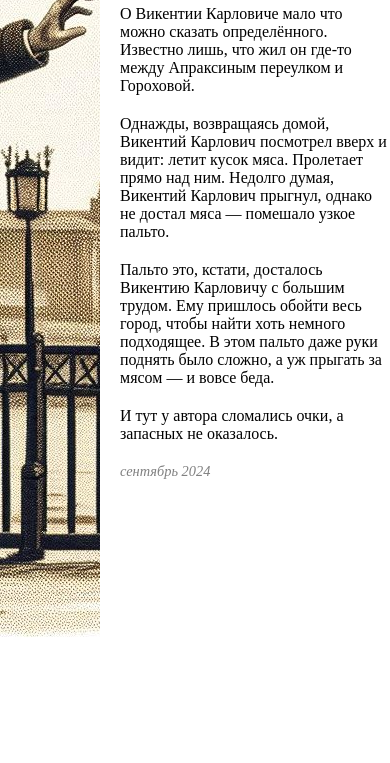
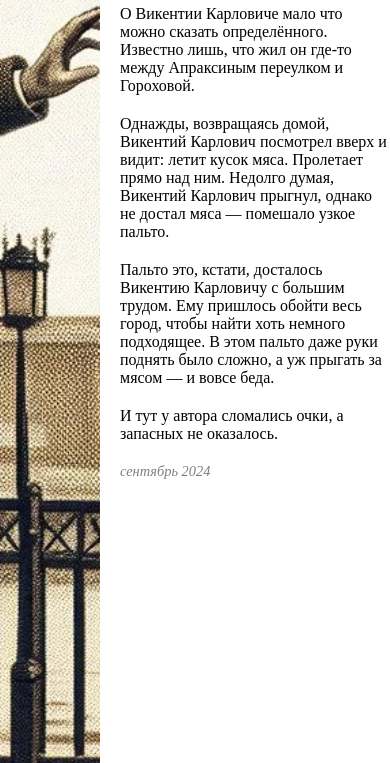
Before and after one commit to himmih/harms, a plain HTML site: page index.html in a window 390 px wide. Shown: the part 81-844 px from the top of the page. Drawn offline with Linux system fonts and the light colour scheme.

Commit message:
fix higth

```diff
--- a/index.html
+++ b/index.html
@@ -61,7 +61,7 @@
             }
             .image {
                 width: 100px; /* Keep fixed width */
-                height: 734px; /* Keep fixed height */
+                height: 1000px; /* Keep fixed height */
             }
             .text {
                 max-width: 100%;
```
